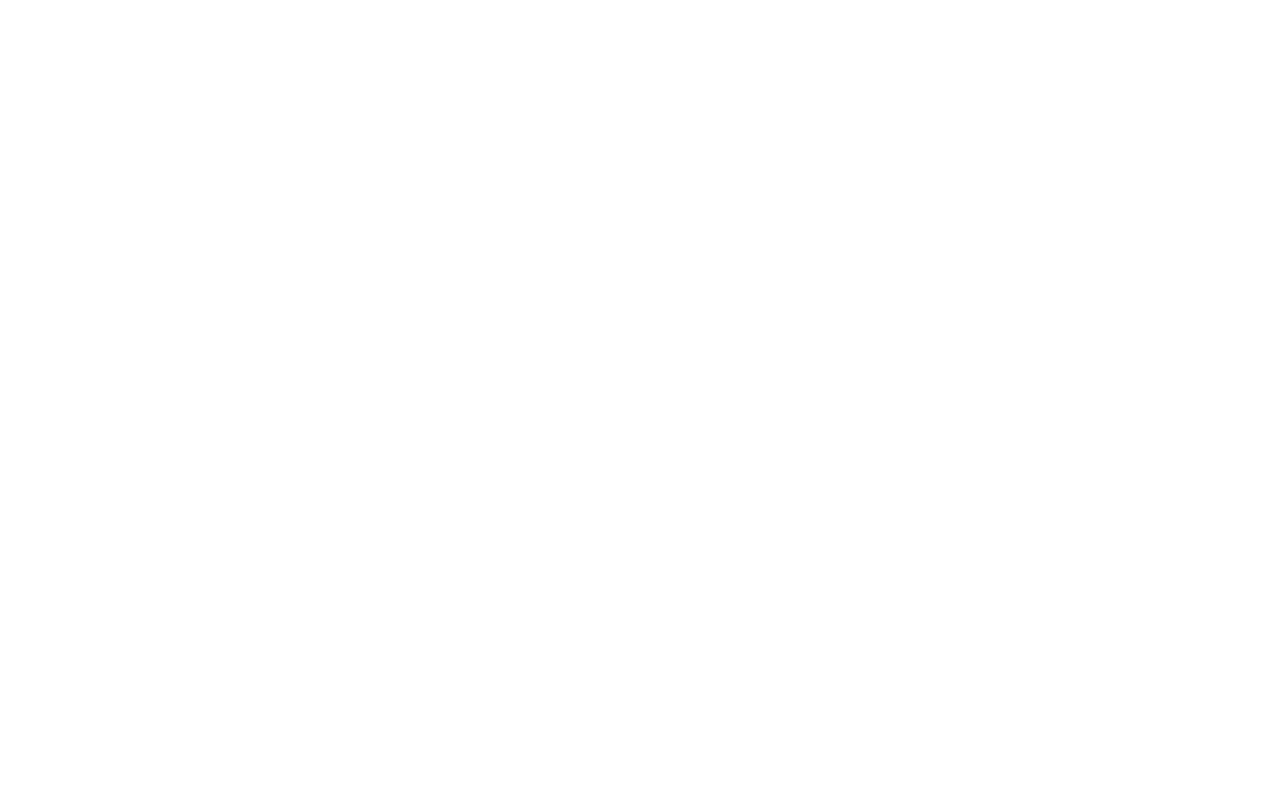
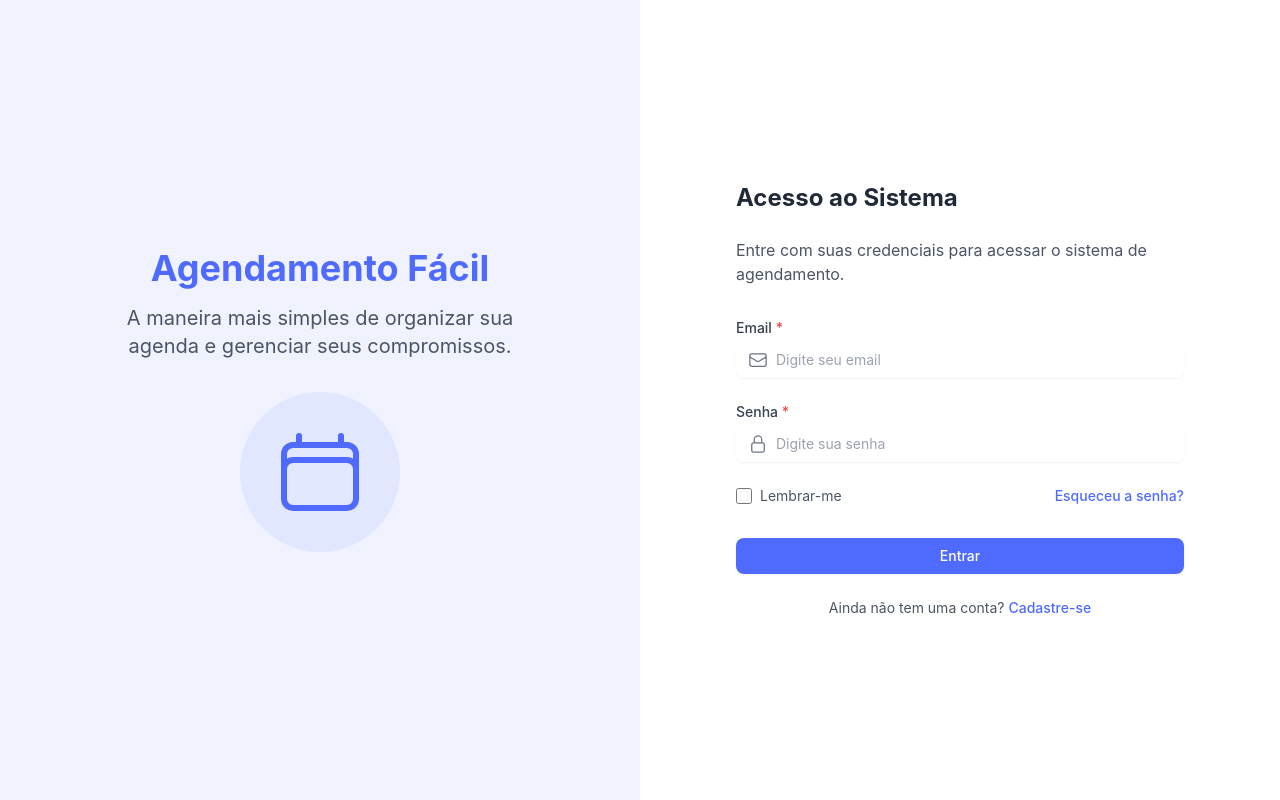
Before and after one commit to katarinacaetano09/agendamento_Israel, a Nuxt app: page /login in a window 1280 px wide. Before the commit this address had no page. Built offline with nearby package versions, Linux system fonts and the light colour scheme.

Commit message:
Adiciona página de login com layout de duas colunas e componente de formulário

```diff
--- /dev/null
+++ b/app/components/LoginForm.vue
@@ -0,0 +1,74 @@
+<template>
+  <div class="login-form-container">
+    <h2 class="text-2xl font-bold mb-6 text-neutral-800">Acesso ao Sistema</h2>
+
+    <p class="text-neutral-600 mb-8">
+      Entre com suas credenciais para acessar o sistema de agendamento.
+    </p>
+
+    <form @submit.prevent class="space-y-6">
+      <BaseInput
+        label="Email"
+        type="email"
+        placeholder="Digite seu email"
+        required
+      >
+        <template #prefix>
+          <EnvelopeIcon class="w-5 h-5" />
+        </template>
+      </BaseInput>
+
+      <BaseInput
+        label="Senha"
+        type="password"
+        placeholder="Digite sua senha"
+        required
+      >
+        <template #prefix>
+          <LockClosedIcon class="w-5 h-5" />
+        </template>
+      </BaseInput>
+
+      <div class="flex items-center justify-between mb-2">
+        <div class="flex items-center">
+          <input
+            id="remember-me"
+            type="checkbox"
+            class="h-4 w-4 rounded border-neutral-300 text-primary focus:ring-primary"
+          />
+          <label for="remember-me" class="ml-2 block text-sm text-neutral-600">
+            Lembrar-me
+          </label>
+        </div>
+
+        <div class="text-sm">
+          <a href="#" class="font-medium text-primary hover:text-primary-600">
+            Esqueceu a senha?
+          </a>
+        </div>
+      </div>
+
+      <div class="pt-2">
+        <BaseButton
+          label="Entrar"
+          type="submit"
+          variant="primary"
+          fullWidth
+        />
+      </div>
+
+      <div class="text-center text-sm text-neutral-600 mt-6">
+        Ainda não tem uma conta?
+        <a href="#" class="font-medium text-primary hover:text-primary-600">
+          Cadastre-se
+        </a>
+      </div>
+    </form>
+  </div>
+</template>
+
+<script setup lang="ts">
+import { EnvelopeIcon, LockClosedIcon } from '@heroicons/vue/24/outline';
+import BaseInput from './BaseInput.vue';
+import BaseButton from './BaseButton.vue';
+</script>
--- /dev/null
+++ b/app/pages/login.vue
@@ -0,0 +1,41 @@
+<template>
+  <div class="min-h-screen bg-white flex">
+    <!-- Coluna da esquerda -->
+    <div class="hidden lg:flex lg:w-1/2 bg-primary-50 justify-center items-center p-12">
+      <div class="max-w-md text-center">
+        <h1 class="text-4xl font-bold text-primary mb-4">Agendamento Fácil</h1>
+        <p class="text-xl text-neutral-600">
+          A maneira mais simples de organizar sua agenda e gerenciar seus compromissos.
+        </p>
+
+        <!-- Logo ou ilustração poderia ser adicionada aqui -->
+        <div class="mt-8 flex justify-center">
+          <div class="h-40 w-40 rounded-full bg-primary-100 flex items-center justify-center">
+            <CalendarIcon class="h-24 w-24 text-primary" />
+          </div>
+        </div>
+      </div>
+    </div>
+
+    <!-- Coluna da direita - Formulário de login -->
+    <div class="w-full lg:w-1/2 flex items-center justify-center p-8">
+      <div class="max-w-md w-full">
+        <!-- O componente de formulário de login será incorporado aqui -->
+        <LoginForm />
+      </div>
+    </div>
+  </div>
+</template>
+
+<script setup lang="ts">
+import { CalendarIcon } from '@heroicons/vue/24/outline';
+import LoginForm from '../components/LoginForm.vue';
+
+// Configuração da página
+useHead({
+  title: 'Login - Sistema de Agendamento',
+  meta: [
+    { name: 'description', content: 'Faça login no sistema de agendamento para gerenciar seus compromissos' }
+  ]
+})
+</script>
```
